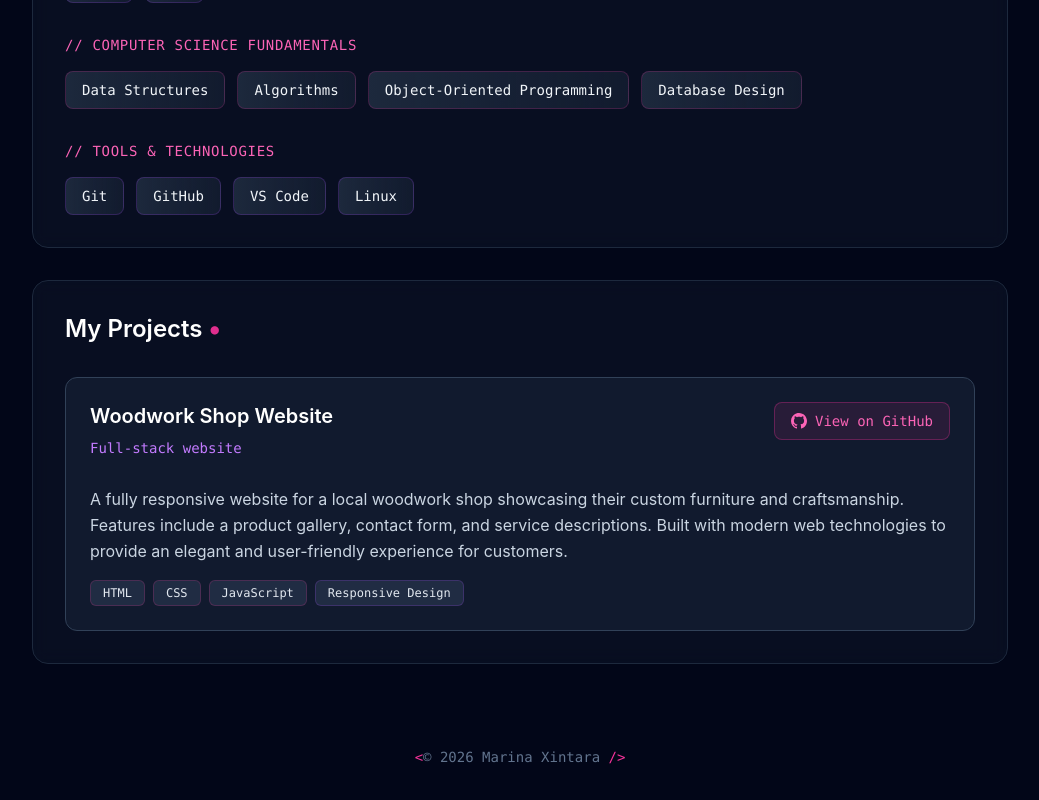
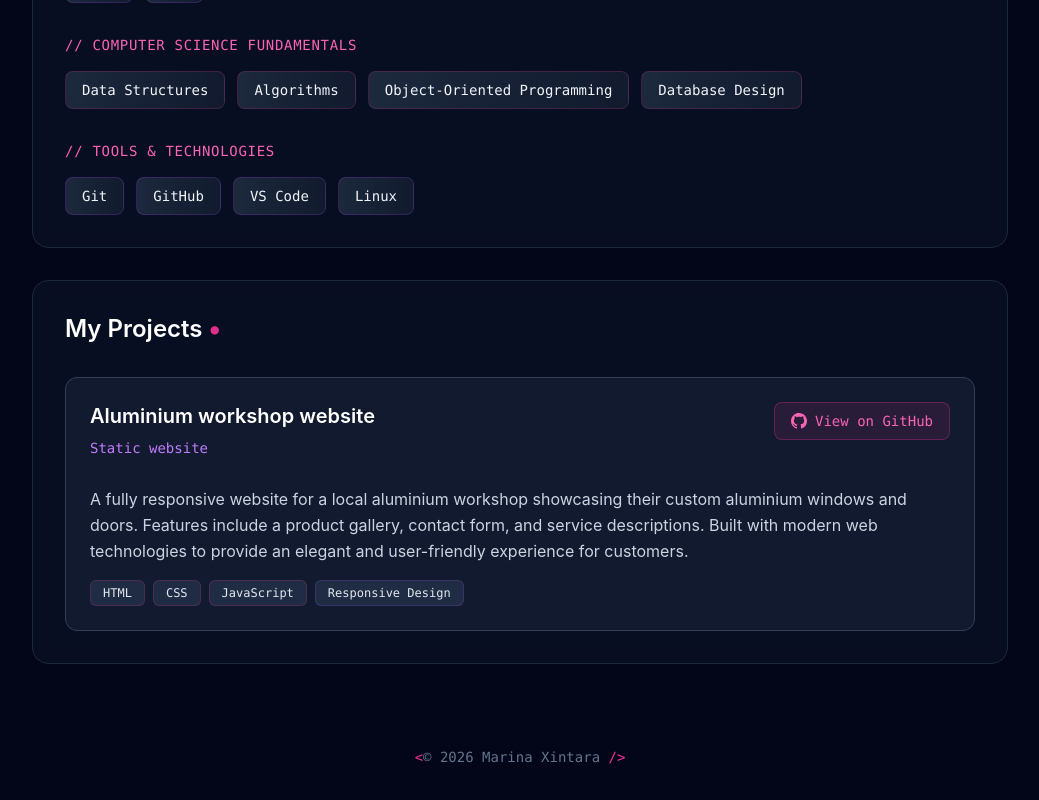
Before and after one commit to MarinaXintara/MarinaXintara.github.io, a React (Vite) app: page / in a window 1280 px wide. Shown: the part 841-1641 px from the top of the page, without its empty margins (120-1159 px from the left). Built offline with nearby package versions, Linux system fonts and the light colour scheme.

Commit message:
add href for aluminium workshop

```diff
--- a/src/app/App.tsx
+++ b/src/app/App.tsx
@@ -50,7 +50,7 @@ export default function App() {
                 Currently pursuing my degree with a focus on software engineering and algorithms, I have developed a strong foundation
                 in both theoretical computer science and practical programming. My academic journey has equipped me with expertise in
                 multiple programming languages and modern development practices. I'm particularly interested in software architecture,
-                data structures, and building efficient, scalable applications. Always eager to learn new technologies and collaborate
+                data structures,AI agents and cybersecurity. Always eager to learn new technologies and collaborate
                 on challenging projects that push the boundaries of what's possible.
               </p>
             </div>
@@ -118,13 +118,13 @@ export default function App() {
           <div className="bg-slate-800/50 rounded-xl border border-slate-700 p-6 hover:border-pink-500/40 transition-all duration-300 hover:shadow-lg hover:shadow-pink-500/10">
             <div className="flex flex-col sm:flex-row sm:items-start sm:justify-between gap-4 mb-4">
               <div>
-                <h3 className="text-xl font-semibold text-white mb-2">Woodwork Shop Website</h3>
+                <h3 className="text-xl font-semibold text-white mb-2">Aluminium workshop website</h3>
                 <p className="text-slate-400 text-sm font-mono mb-3">
-                  <span className="text-purple-400">Full-stack website</span>
+                  <span className="text-purple-400">Static website</span>
                 </p>
               </div>
               <a
-                href="#"
+                href="https://github.com/MarinaXintara/site"
                 className="flex items-center gap-2 px-4 py-2 bg-pink-500/10 hover:bg-pink-500/20 border border-pink-500/30 hover:border-pink-500/50 rounded-lg transition-all text-pink-400 hover:text-pink-300 text-sm font-mono whitespace-nowrap self-start"
               >
                 <svg className="w-4 h-4" fill="currentColor" viewBox="0 0 24 24">
@@ -135,7 +135,7 @@ export default function App() {
             </div>
 
             <p className="text-slate-300 mb-4 leading-relaxed">
-              A fully responsive website for a local woodwork shop showcasing their custom furniture and craftsmanship.
+              A fully responsive website for a local aluminium workshop showcasing their custom aluminium windows and doors.
               Features include a product gallery, contact form, and service descriptions. Built with modern web technologies
               to provide an elegant and user-friendly experience for customers.
             </p>
```
Also changed, not shown: 1 other file (tests, documents, lock files or other folders).
